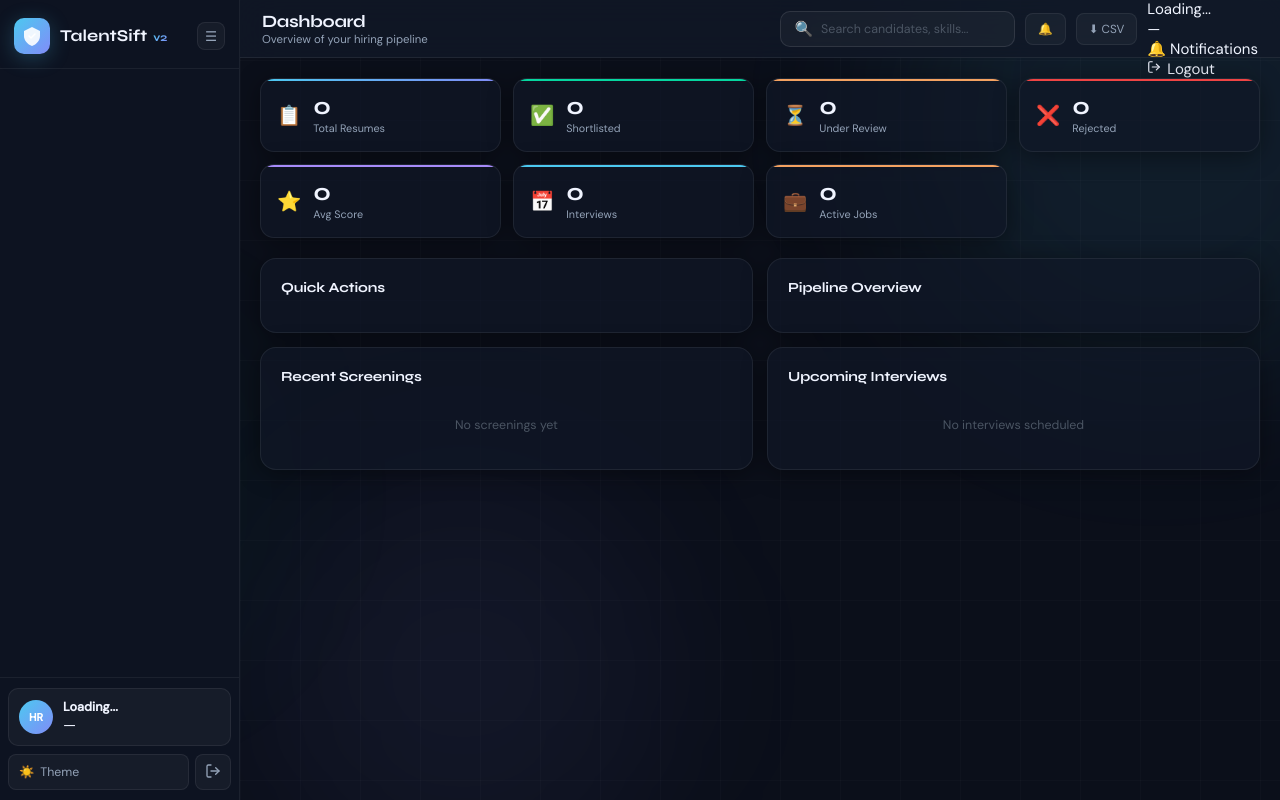
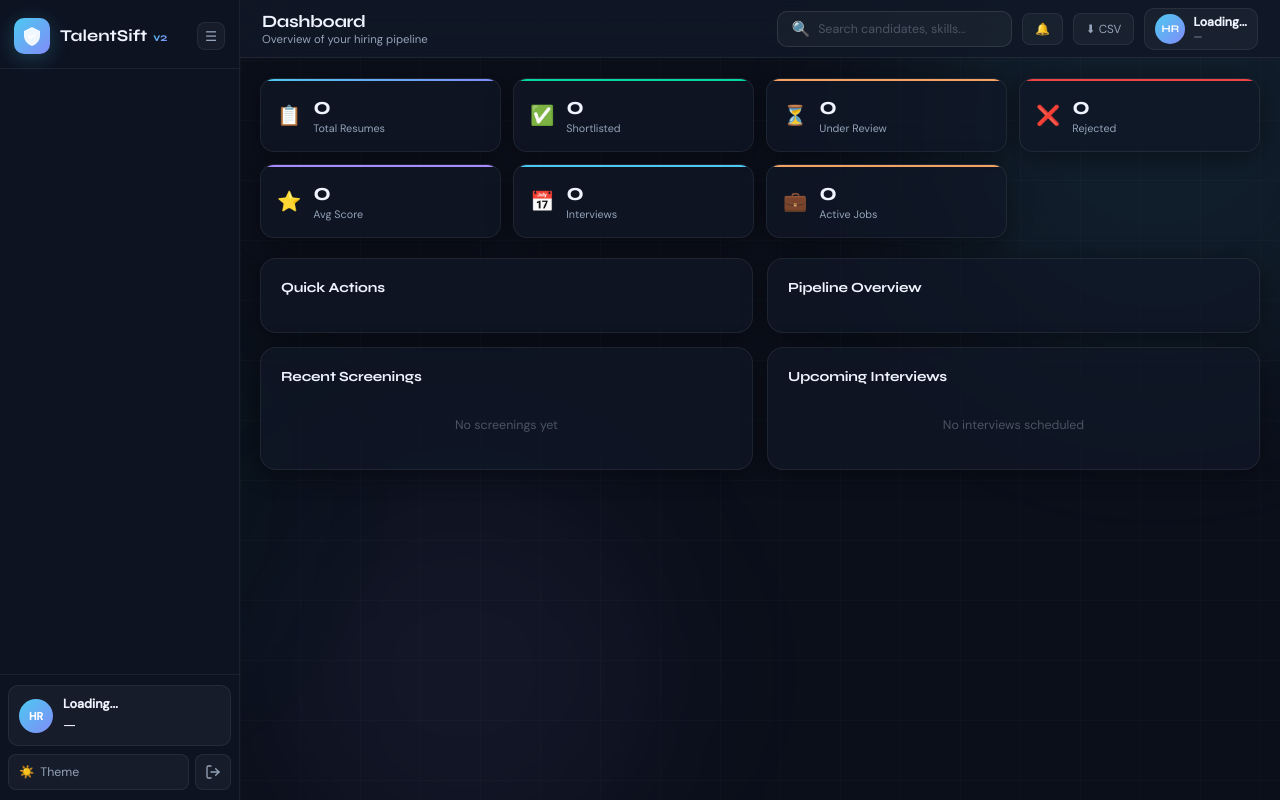
Before and after one commit to subodh182/Resume-screening-webapp, a Flask app: page / in a window 1280 px wide. Run offline with Flask 3, Linux system fonts and the light colour scheme; the visitor is signed in with stand-in values (Sample User, id 1); parts of the project's set-up code (start-up, migrations or seed data) failed here and were passed over.

Commit message:
Updated css file

```diff
--- a/static/css/style.css
+++ b/static/css/style.css
@@ -384,3 +384,39 @@ textarea.fi{resize:vertical;}
 @media(max-width:1024px){.upload-wrap{grid-template-columns:1fr;}.jobs-wrap{grid-template-columns:1fr;}.int-wrap{grid-template-columns:1fr;}}
 @media(max-width:768px){.sidebar{transform:translateX(-100%);width:var(--sw)!important;}.sidebar.mobile-open{transform:translateX(0);}.main-content{margin-left:0!important;}.mobile-menu-btn{display:flex;}.stats-grid{grid-template-columns:repeat(2,1fr);}.dash-grid{grid-template-columns:1fr;}.search-bar{display:none;}.an-health-grid{grid-template-columns:repeat(2,1fr);}}
 @media(max-width:480px){.stats-grid{grid-template-columns:1fr;}.pages-container{padding:14px;}}
+
+/* ── ROLE-BASED UI NEW STYLES ──────────────────────────────────────────── */
+
+/* Logout button — proper SVG icon */
+.logout-btn{width:36px;height:36px;border-radius:8px;border:1px solid var(--brd);background:var(--ibg);color:var(--sub);cursor:pointer;font-size:1rem;transition:all var(--tr);display:flex;align-items:center;justify-content:center;}
+.logout-btn:hover{background:rgba(239,68,68,.15);color:var(--c-rj);border-color:rgba(239,68,68,.3);}
+
+/* User card in sidebar — updated */
+.user-card-info{flex:1;min-width:0;}
+.user-name{font-size:.84rem;font-weight:600;color:var(--tx);white-space:nowrap;overflow:hidden;text-overflow:ellipsis;}
+.user-role-badge{margin-top:3px;}
+
+/* Topbar Profile */
+.topbar-profile{position:relative;display:flex;align-items:center;gap:8px;padding:5px 10px;border-radius:10px;border:1px solid var(--brd);background:var(--ibg);cursor:pointer;transition:all var(--tr);user-select:none;}
+.topbar-profile:hover{background:var(--hov);}
+.tp-av{width:30px;height:30px;border-radius:50%;background:var(--bp);display:flex;align-items:center;justify-content:center;font-family:var(--fd);font-size:.68rem;font-weight:700;color:white;flex-shrink:0;}
+.tp-info{display:flex;flex-direction:column;}
+.tp-name{font-size:.82rem;font-weight:600;color:var(--tx);white-space:nowrap;}
+.tp-role{font-size:.68rem;color:var(--sub);white-space:nowrap;}
+.tp-dropdown{position:absolute;top:calc(100% + 8px);right:0;min-width:180px;background:var(--surf);border:1px solid var(--brd2);border-radius:12px;padding:6px;box-shadow:0 8px 30px rgba(0,0,0,.25);z-index:200;opacity:0;pointer-events:none;transform:translateY(-8px);transition:all .2s ease;}
+.tp-dropdown.open{opacity:1;pointer-events:all;transform:translateY(0);}
+.tp-dd-item{padding:8px 12px;border-radius:8px;font-size:.83rem;color:var(--sub);cursor:pointer;transition:all var(--tr);display:flex;align-items:center;}
+.tp-dd-item:hover{background:var(--hov);color:var(--tx);}
+.tp-dd-divider{border-top:1px solid var(--brd);margin:4px 0;}
+.tp-dd-logout{color:var(--c-rj)!important;}
+.tp-dd-logout:hover{background:rgba(239,68,68,.1)!important;}
+
+/* Notification dot in topbar */
+.notif-dot{display:inline-block;width:7px;height:7px;background:var(--c-rj);border-radius:50%;margin-left:2px;vertical-align:middle;}
+
+/* Sidebar collapsed — hide role badge and profile name */
+.sidebar.collapsed .user-card-info,.sidebar.collapsed .user-role-badge{display:none;}
+
+/* Access denied page */
+#page-denied{display:none;}
+#page-denied.active{display:block;}
```
